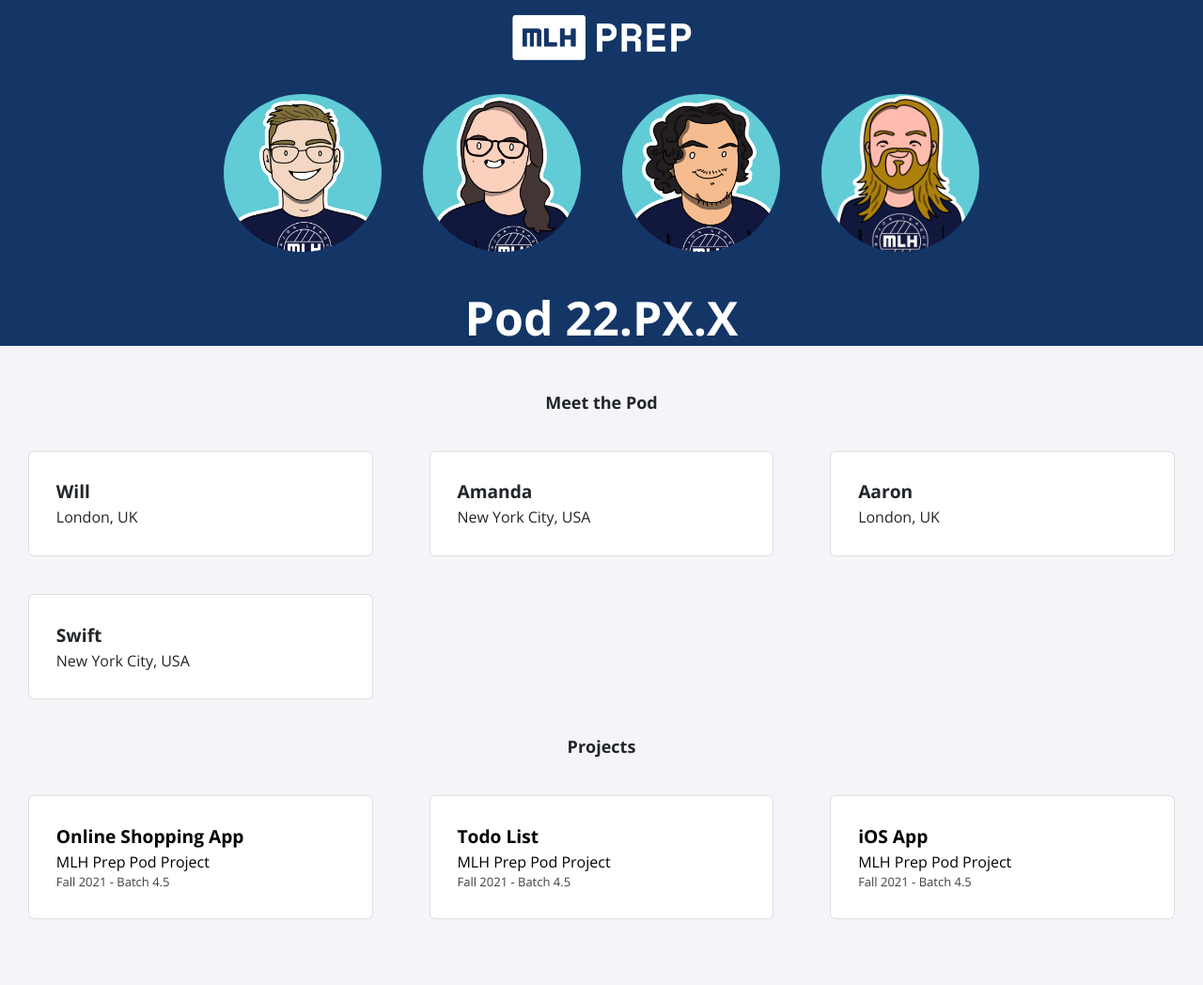
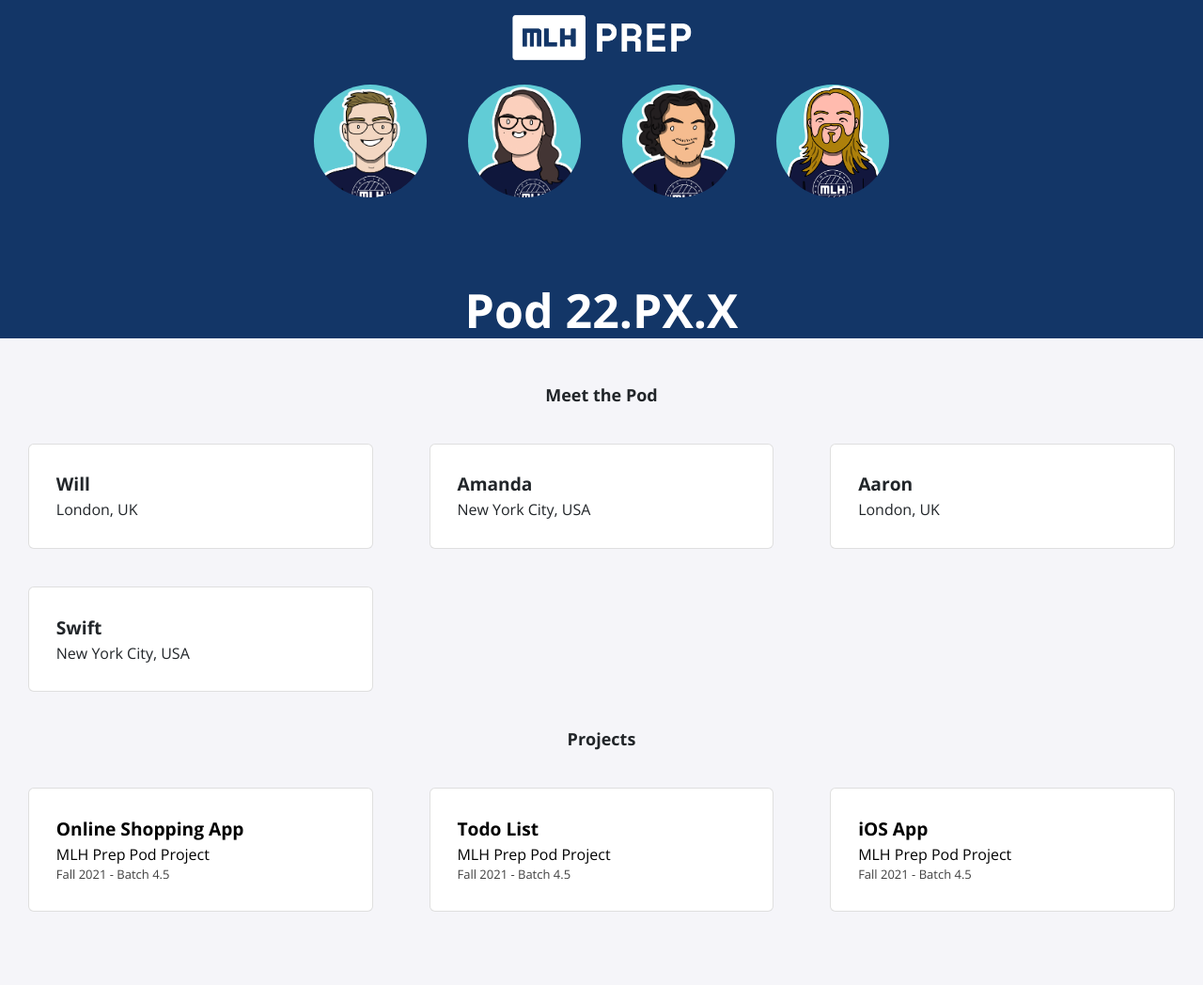
Before and after one commit to MLH-Fellowship/prep-portfolio-22.AUG.PREP.2, a Jekyll site: the page built from index.html, in a window 1280 px wide. Shown: the whole page at 94% size. Built offline with Jekyll 4.4.1, drawn with Linux system fonts in a browser that asks for light colours; nearby versions of some CDN libraries.

Commit message:
Revert "adjust the images's size  is a fix for the "Improve profile picture layout" issue"
This reverts commit 3a56ff0118b256f09e2392c8bde1fbb28b9a9fe6.

```diff
--- a/_sass/profile.scss
+++ b/_sass/profile.scss
@@ -8,18 +8,19 @@
         font-weight: 700;
         color: white;
     }
+
     img {
         border-radius: 50%;
-        max-width: 13em;
-        max-height: 13em;
+        max-width: 10em;
+        max-height: 10em;
         margin-left: auto;
         margin-right: auto;
         display: inline;
         padding: 20px;
     }
+
     .profile-picture {
-        margin-bottom: 20px;
-        padding-top: 10px;
+        margin-bottom: 30px;
         min-height: 200px;
     }
 }
```
Also changed, not shown: _sass/all.scss (+7 -3 lines), Gemfile.lock.
